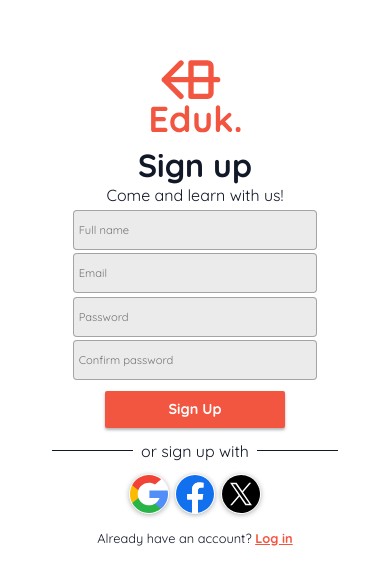
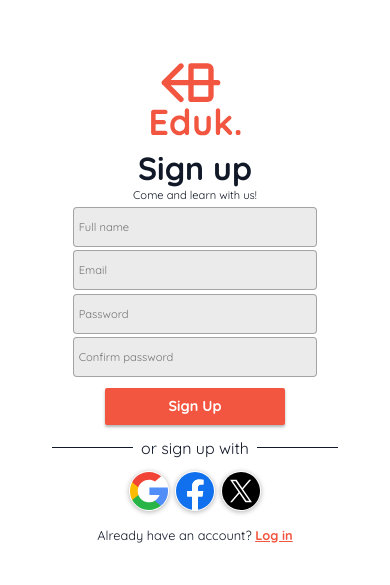
Before and after one commit to CrlBien/odin-signup-form, a plain HTML site: page index.html in a window 390 px wide. Shown: the part 135-720 px from the top of the page. Drawn offline with Linux system fonts and the light colour scheme.

```diff
--- a/styles.css
+++ b/styles.css
@@ -70,7 +70,7 @@ body {
 }
 
 .signup-msg-container span {
-  font-size: clamp(1rem, 2vw, 1.7rem);
+  font-size: clamp(0.7rem, 2vw, 1.3rem);
 }
 
 form {
```
